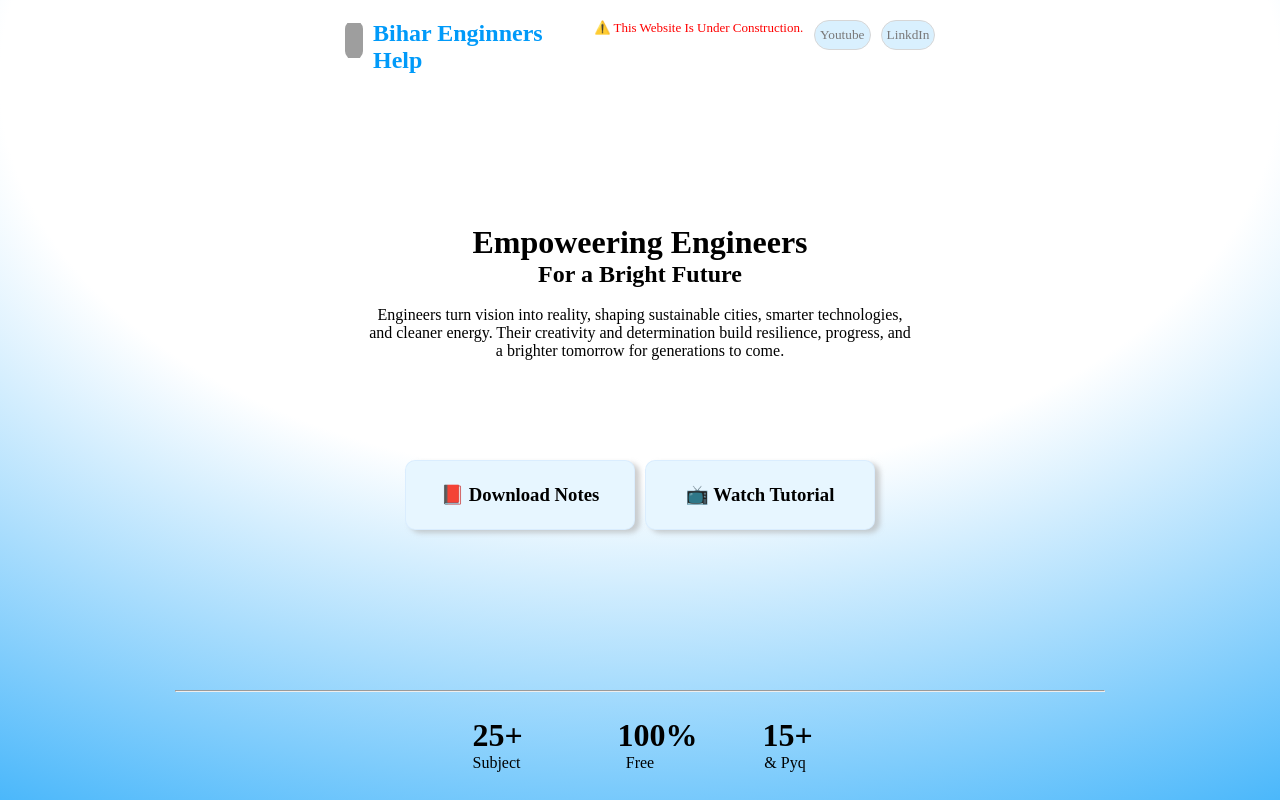
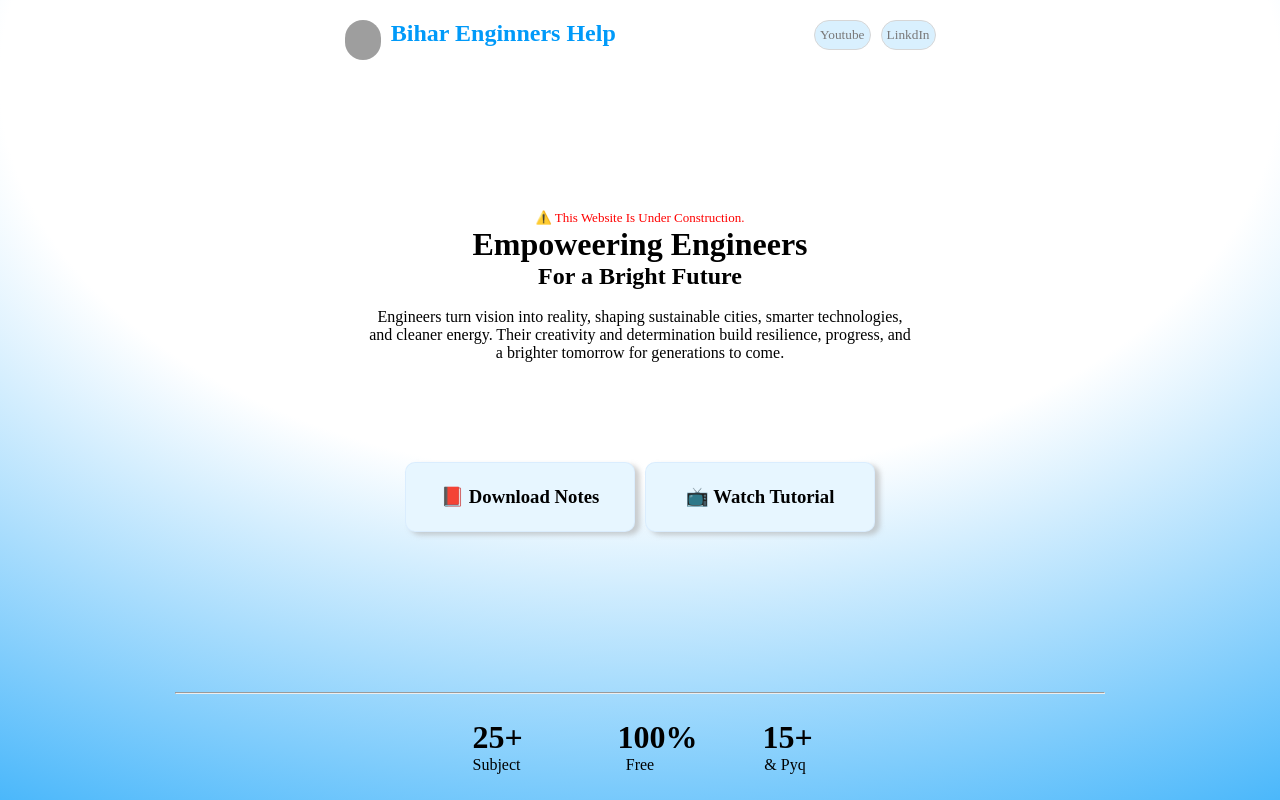
Before and after one commit to motivationZilla-com/biharengineershelp, a React (Vite) app: page / in a window 1280 px wide. Built offline with nearby package versions, Linux system fonts and the light colour scheme; grey boxes are pictures that could not be loaded.

Commit message:
Refactor Heading component structure and content

```diff
--- a/src/Components/Heading.jsx
+++ b/src/Components/Heading.jsx
@@ -9,12 +9,13 @@ function Heading() {
 
           <h2 className={style.title}>Bihar Enginners Help</h2>
           <hr className={style.titleHr}/>
-          <p style={{color:"red",fontSize:"13px"}}>⚠️ This Website Is Under Construction.</p>
           <button className={style.btn}>Youtube</button>
           <button className={style.btn}>LinkdIn</button>
         </div>
 
         <div className={style.power}>
+          <p style={{color:"red",fontSize:"13px"}}>⚠️ This Website Is Under Construction.</p>
+
           <h1>Empoweering Engineers</h1>
           <h2> For a Bright Future</h2>
           <br />
```
